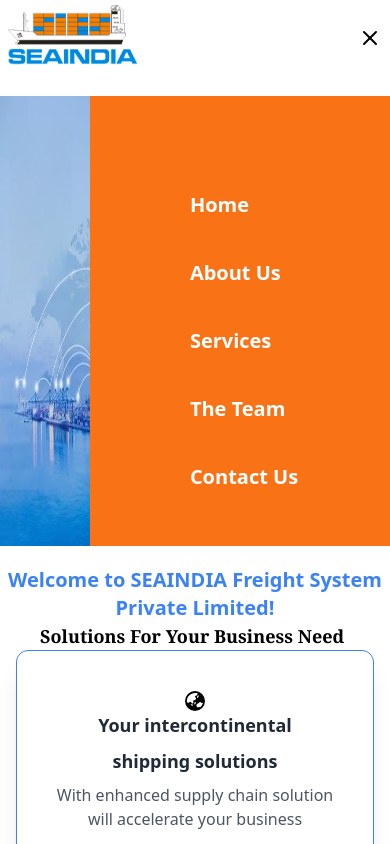
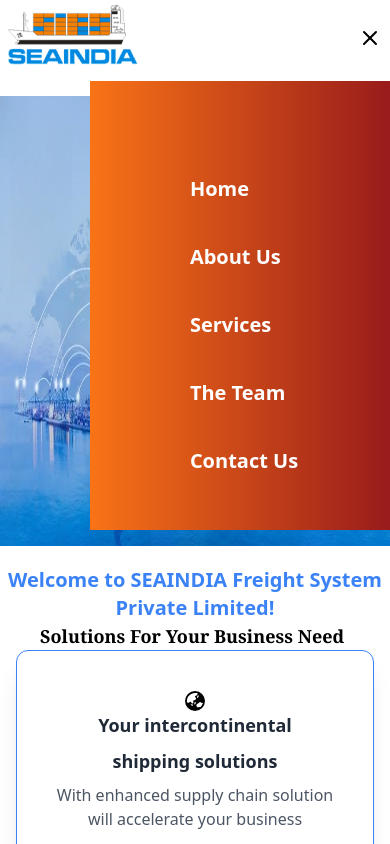
Before and after one commit to yugandhar0609/seaIndia, a React (Vite) app: page / in a window 390 px wide. Both pictures are taken after a click on the button 370 px from the left and 37 px from the top of the page. Shown: the top 844 px of the page. Built offline with nearby package versions, Linux system fonts and the light colour scheme.

Commit message:
nav changes

```diff
--- a/package.json
+++ b/package.json
@@ -10,12 +10,6 @@
     "preview": "vite preview"
   },
   "dependencies": {
-<<<<<<< HEAD
-    "@fortawesome/fontawesome-svg-core": "^6.5.2",
-    "@fortawesome/react-fontawesome": "^0.2.0",
-=======
-    "aos": "^2.3.4",
->>>>>>> b2e71be1b5a579c3a36a3984f3f9ac9dee1ce5fe
     "axios": "^1.6.8",
     "dotenv": "^16.4.5",
     "keen-slider": "^6.8.6",
--- a/src/Components/Nav.jsx
+++ b/src/Components/Nav.jsx
@@ -74,7 +74,7 @@
 
       <div className="pt-24">
         {mobileDrawerOpen && (
-          <div className="fixed top-20 text-white mt-4 right-0 z-20 text-xl font-bold text-black bg-orange-500 h-[450px] flex flex-col justify-center items-center w-[300px] transition-all duration-500 lg:hidden">
+          <div className="fixed top-20 text-white right-0 z-20 text-xl font-bold text-black bg-gradient-to-r from-orange-500 to-red-800 h-[450px] flex flex-col justify-center items-center w-[300px] transition-all duration-800 lg:hidden">
             <ul onClick={closeNavbar}>
               <li className="mt-10 ml-2">
                 <Link to="/home">Home</Link>
```
